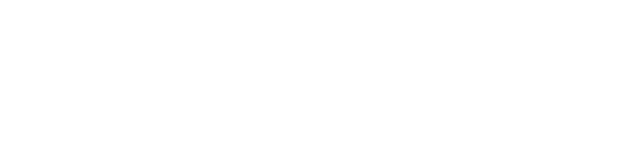
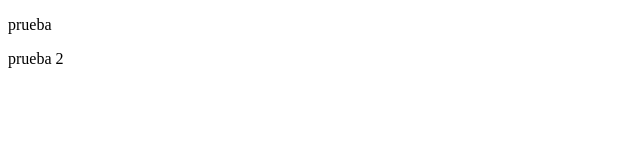
Before and after one commit to elCorbacho/testGitHub, a plain HTML site: page index.html in a window 1280 px wide. Shown: the whole page, without its empty margins (0-640 px from the left). Drawn offline with Linux system fonts and the light colour scheme.

Commit message:
Cambio al documento

```diff
--- a/index.html
+++ b/index.html
@@ -6,6 +6,8 @@
     <title>Document</title>
 </head>
 <body>
+    <p>prueba</p>
+    <p>prueba 2</p>
 
 </body>
 </html>
```
